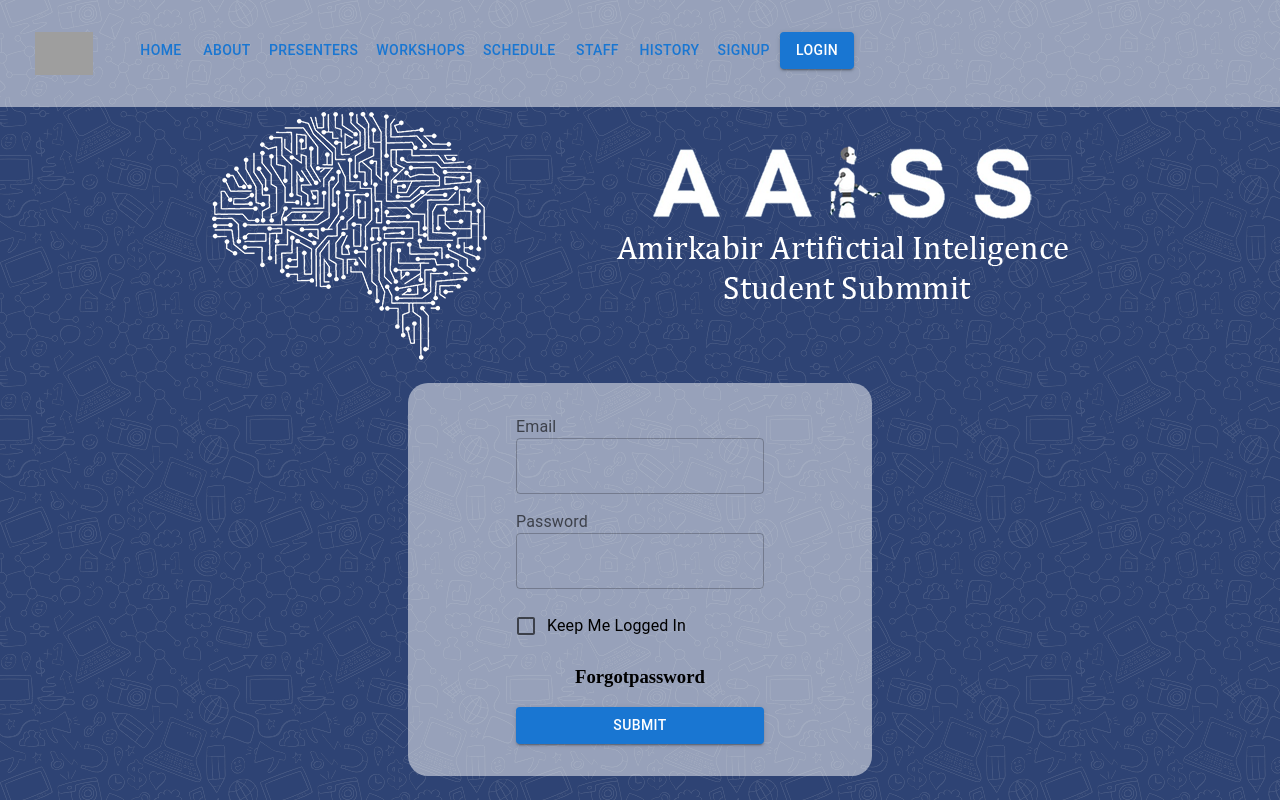
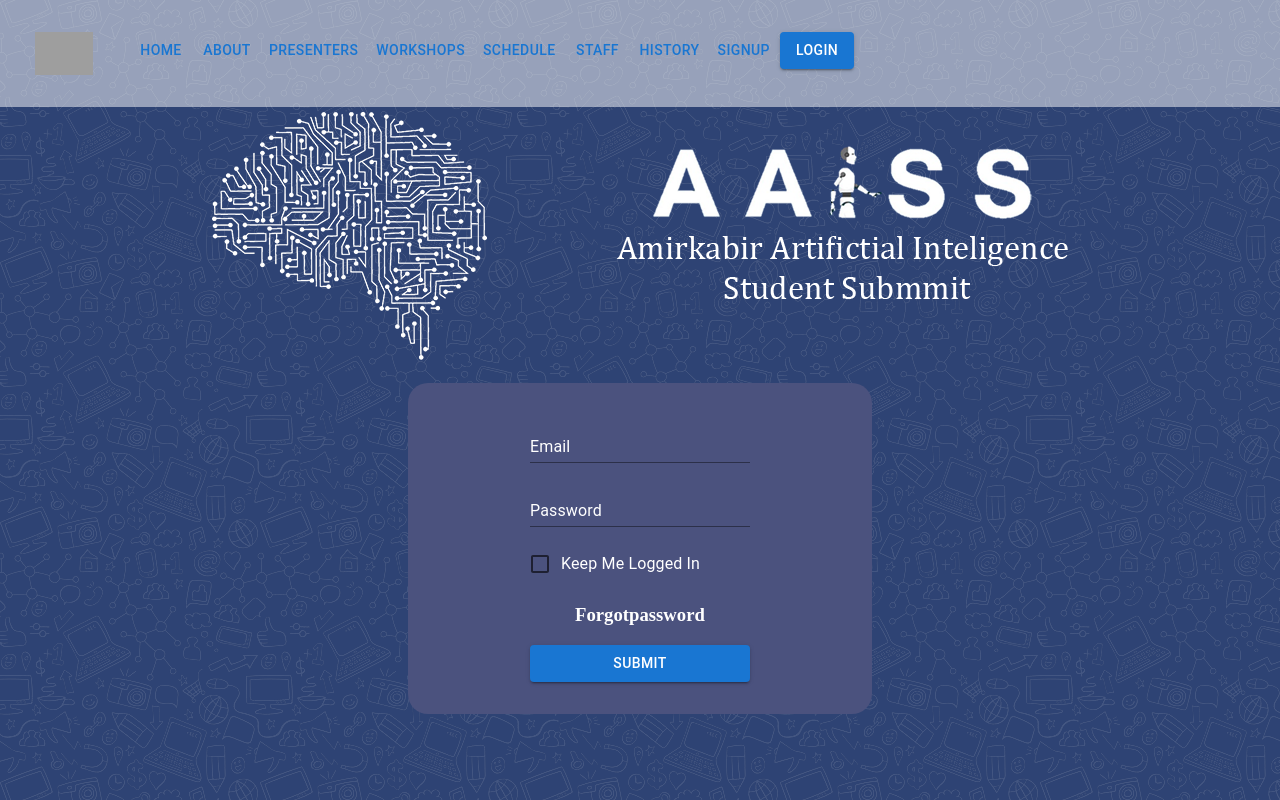
Before and after one commit to AAISS/AAISS-2023, a React (Vite) app: page /login in a window 1280 px wide. Shown: the top 800 px of the page. Built offline with nearby package versions, Linux system fonts and the light colour scheme; grey boxes are pictures that could not be loaded.

Commit message:
colors synced with email templates

```diff
--- a/src/App.css
+++ b/src/App.css
@@ -23,6 +23,7 @@
   top: 0;
   background-color: rgba(255, 255, 255, 0.5);
   width: 100%;
+  z-index: 2;
 }
 .nav-item-container {
   width: 90%;
@@ -41,7 +42,7 @@
 }
 .mobile-nav-container {
   display: none;
-  background-color: rgba(255, 255, 255, 0.5);
+  brgba(255, 255, 255, 0.5)nd-color: rgba(255, 255, 255, 0.5);
   width: 100%;
   height: 60px;
 }
@@ -55,7 +56,7 @@
   flex-direction: column;
   display: flex;
   align-items: center;
-  justify-content: center;
+  justify-contrgba(255, 255, 255, 0.5)nter;
   background-color: rgba(255, 255, 255, 0.5);
 
 }
--- a/src/Components/Form/FormTextField.jsx
+++ b/src/Components/Form/FormTextField.jsx
@@ -4,8 +4,14 @@
 export default function FormTextField({ type, label }) {
   return (
     <div className="form-text-item">
-      <FormLabel >{label}</FormLabel>
-      <TextField type={type} color="primary" />
+      {/* <FormLabel style={{color: "white"}}>{label}</FormLabel> */}
+      <TextField label={label} variant='standard' type={type} InputProps={{
+        style: { color: 'white' },
+      }}
+      InputLabelProps={{
+        style: { color: 'white' },
+      }}
+      />
     </div>
   );
 }
--- a/src/css/ForgotPassword.css
+++ b/src/css/ForgotPassword.css
@@ -1,7 +1,7 @@
 .forgot-container {
     padding: 2rem;
     margin: 1rem;
-    background-color: rgba(255,255,255,0.5);
+    background-color: #4B527E;
     border-radius: 20px;
     width: 40%;
     display: flex;
--- a/src/css/Login.css
+++ b/src/css/Login.css
@@ -1,18 +1,21 @@
 .login-container {
     padding: 2rem;
     margin: 1rem;
-    background-color: rgba(255,255,255,0.5);
+    background-color: #4B527E;
+
     border-radius: 20px;
     width: 40%;
     display: flex;
     align-items: center;
     justify-content: center;
-    color: rgb(0,0,0)
+    color: rgb(255,255,255);
+    /* z-index: 0; */
 
 }
 
 .forgot-password{
-    color: rgb(0,0,0);
+    color: rgb(255,255,255);
+
     text-decoration: none;
 
 }
--- a/src/css/Signup.css
+++ b/src/css/Signup.css
@@ -1,7 +1,8 @@
 .sigup-container {
     padding: 2rem;
     margin: 1rem;
-    background-color: rgba(255,255,255,0.5);
+    background-color: #4B527E;
+
     border-radius: 20px;
     width: 40%;
     display: flex;
--- a/src/pages/ForgotPassword/ForgotPassword.jsx
+++ b/src/pages/ForgotPassword/ForgotPassword.jsx
@@ -4,7 +4,7 @@
 import '../../css/ForgotPassword.css'
 export default function ForgotPassword() {
   return (
-    <div class='forgot-container'>
+    <div className='forgot-container'>
         <FormControl>
             <FormTextField type="text" label="Email"/>
             <Button variant="contained">Send Verification Email</Button>
--- a/src/pages/Login/Login.jsx
+++ b/src/pages/Login/Login.jsx
@@ -8,8 +8,8 @@
 
     return (
         <div className="login-container">
-            <FormControl>
-            <FormTextField type="text" label="Email"/>
+            <FormControl >
+            <FormTextField  type="text" label="Email"/>
             <FormTextField type="password" label="Password"/>
             <FormControlLabel control={<Checkbox/> } label="Keep Me Logged In"/>
 
```
